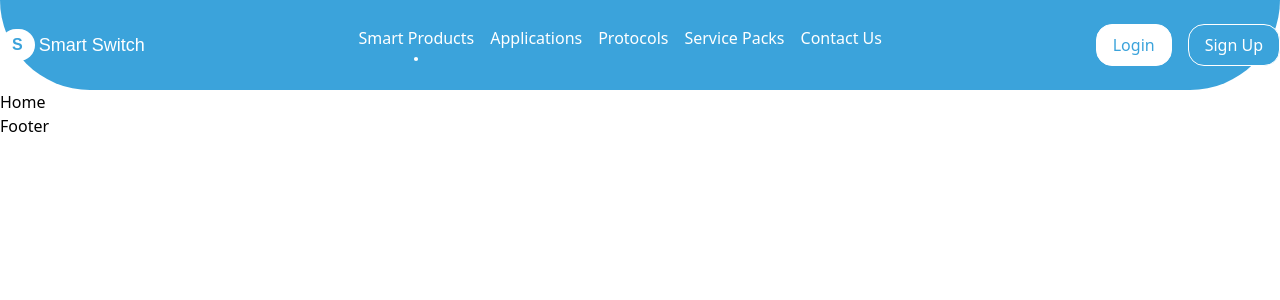
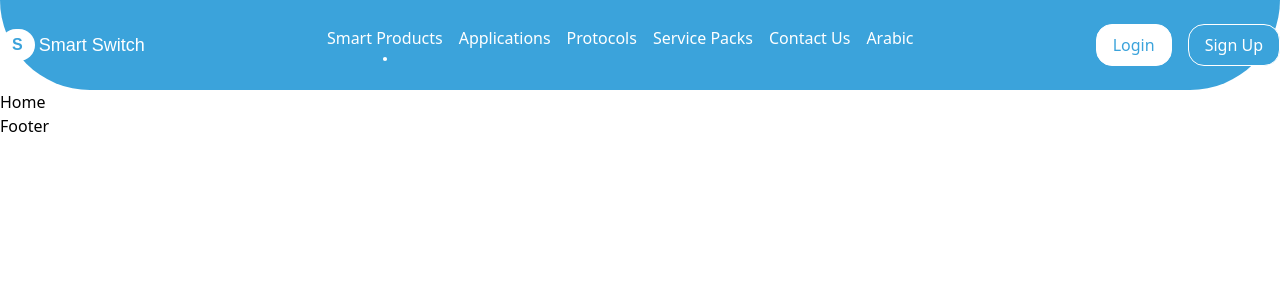
Before and after one commit to ahmedmansour779/smart-switch, a React (Vite) app: page / in a window 1280 px wide. Shown: the top 300 px of the page. Built offline with nearby package versions, Linux system fonts and the light colour scheme.

Commit message:
fix header

```diff
--- a/src/index.css
+++ b/src/index.css
@@ -2,4 +2,6 @@
 @tailwind base;
 @tailwind components;
 @tailwind utilities;
-@import url('https://fonts.googleapis.com/css2?family=Alexandria:wght@100..900&family=Almarai:wght@300;400;700;800&family=Cairo:wght@900&family=Manrope:wght@200&family=Poppins:ital,wght@0,100;0,200;0,300;0,400;0,500;0,600;0,700;0,800;0,900;1,100;1,200;1,300;1,400;1,500;1,600;1,700;1,800;1,900&display=swap')
+
+@import url('https://fonts.googleapis.com/css2?family=Alexandria:wght@100..900&family=Almarai:wght@300;400;700;800&family=Cairo:wght@900&family=Manrope:wght@200&family=Poppins:ital,wght@0,100;0,200;0,300;0,400;0,500;0,600;0,700;0,800;0,900;1,100;1,200;1,300;1,400;1,500;1,600;1,700;1,800;1,900&display=swap');
+@import url('https://fonts.googleapis.com/css2?family=Alexandria:wght@100..900&family=Almarai:wght@300;400;700;800&family=Cairo:wght@900&family=Inter:wght@100..900&family=Manrope:wght@200&family=Poppins:ital,wght@0,100;0,200;0,300;0,400;0,500;0,600;0,700;0,800;0,900;1,100;1,200;1,300;1,400;1,500;1,600;1,700;1,800;1,900&display=swap');
--- a/src/modules/Header/Links/Links.jsx
+++ b/src/modules/Header/Links/Links.jsx
@@ -1,6 +1,7 @@
 import { IconPointFilled } from "@tabler/icons-react";
-import { useSelector } from "react-redux";
+import { useDispatch, useSelector } from "react-redux";
 import { Link, useLocation } from "react-router-dom";
+import { setLanguage } from "../../../store/translation/translationSlice";
 
 export default function Links() {
     const {
@@ -8,12 +9,24 @@ export default function Links() {
         applications,
         protocols,
         servicePacks,
-        contactUs
+        contactUs,
+        lang
     } = useSelector((state) => state.translations.translations)
+    const language = useSelector((state) => state.translations.language)
     const location = useLocation().pathname;
+    const dispatch = useDispatch();
+
+    const handelLanguage = () => {
+        language == "en" && dispatch(setLanguage("ar"))
+        language == "ar" && dispatch(setLanguage("en"))
+    }
 
     return (
-        <div className="flex gap-4 justify-center">
+        <div
+            style={{
+                direction: language == "ar" ? "rtl" : "ltr"
+            }}
+            className="flex gap-4 justify-center">
             <div className="flex flex-col gap-1 text-seconder items-center">
                 <Link to="/">{smartProduct}</Link>
                 {
@@ -44,6 +57,11 @@ export default function Links() {
                     location == "/contactUs" && <IconPointFilled size={10} />
                 }
             </div>
+            <p
+                onClick={handelLanguage}
+                className="text-seconder hover:cursor-pointer">
+                {lang}
+            </p>
         </div>
     )
 }
--- a/src/modules/Header/Register/Register.jsx
+++ b/src/modules/Header/Register/Register.jsx
@@ -1,16 +1,21 @@
 import { useSelector } from "react-redux"
+import { Link } from "react-router-dom"
 
 export default function Register() {
     const { login, signUp } = useSelector((state) => state.translations.translations)
 
     return (
         <div className="flex gap-4">
-            <div className="bg-seconder text-primary border border-solid border-white py-2 px-4 rounded-2xl">
+            <Link
+            to="/login"
+            className="bg-seconder text-primary border border-solid border-white py-2 px-4 rounded-2xl">
                 {login}
-            </div>
-            <div className="bg-primary text-seconder border border-solid border-white py-2 px-4 rounded-2xl">
+            </Link>
+            <Link
+            to="/signUp"
+            className="bg-primary text-seconder border border-solid border-white py-2 px-4 rounded-2xl">
                 {signUp}
-            </div>
+            </Link>
         </div>
     )
 }
--- a/src/store/translation/translations.json
+++ b/src/store/translation/translations.json
@@ -1,5 +1,6 @@
 {
     "en": {
+        "lang": "Arabic",
         "smartProduct": "Smart Products",
         "applications": "Applications",
         "protocols": "Protocols",
@@ -9,6 +10,7 @@
         "signUp": "Sign Up"
     },
     "ar": {
+        "lang": "انجليزي",
         "smartProduct": "المنتجات الذكية",
         "applications": "التطبيقات",
         "protocols": "البروتوكولات",
--- a/tailwind.config.js
+++ b/tailwind.config.js
@@ -13,6 +13,7 @@ export default {
       },
       fontFamily: {
         primary: ['Poppins', 'sans-serif'],
+        seconder: ["Inter", 'sans-serif']
       },
     },
   },
```
